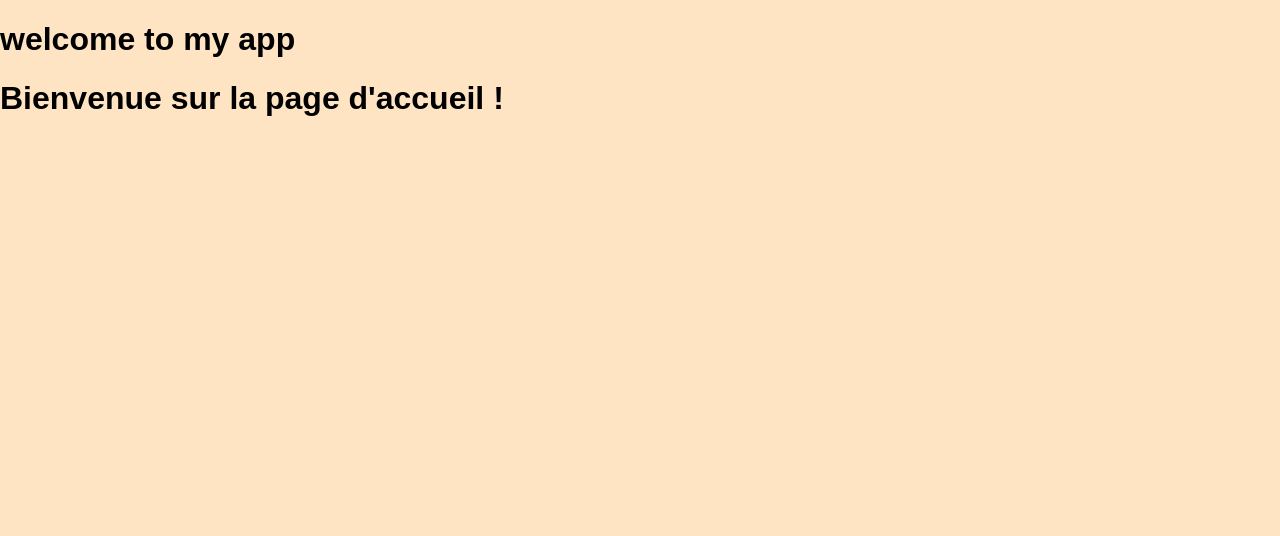
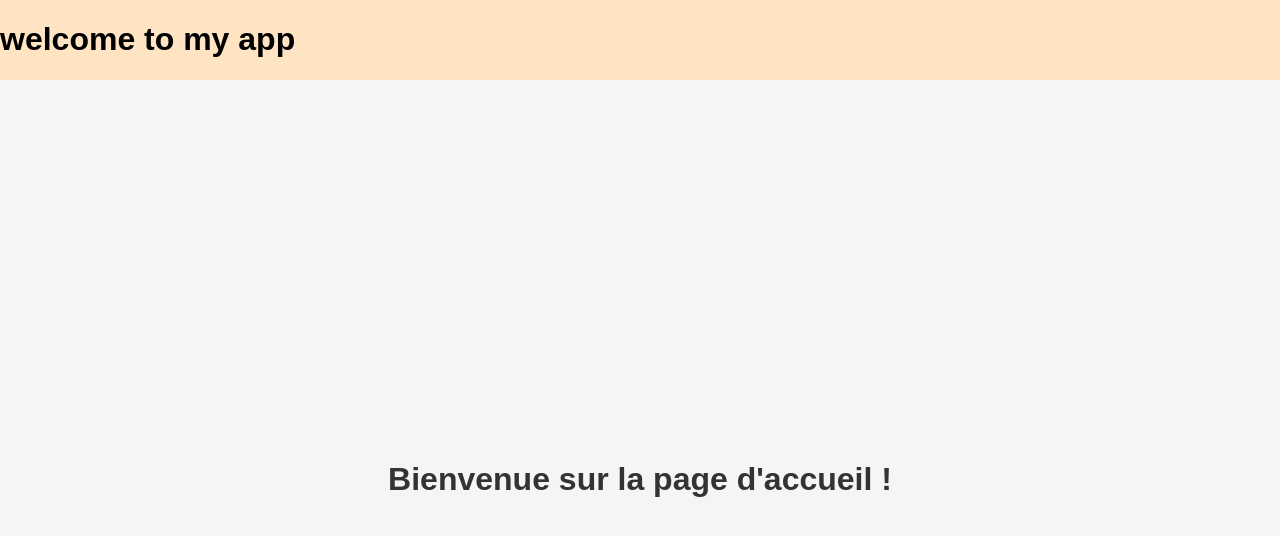
Before and after one commit to TheaCOLINOT/git-project, a React (Create React App) app: page / in a window 1280 px wide. Shown: the top 536 px of the page. Built offline with nearby package versions, Linux system fonts and the light colour scheme.

Commit message:
add CSS for the home page

```diff
--- a/public/index.html
+++ b/public/index.html
@@ -1,14 +1,12 @@
 <!DOCTYPE html>
 <html lang="en">
+
 <head>
   <meta charset="utf-8" />
   <link rel="icon" href="%PUBLIC_URL%/favicon.ico" />
   <meta name="viewport" content="width=device-width, initial-scale=1" />
   <meta name="theme-color" content="#000000" />
-    <meta
-      name="description"
-      content="Web site created using create-react-app"
-    />
+  <meta name="description" content="Web site created using create-react-app" />
   <link rel="apple-touch-icon" href="%PUBLIC_URL%/logo192.png" />
   <!--
       manifest.json provides metadata used when your web app is installed on a
@@ -24,8 +22,9 @@
       work correctly both with client-side routing and a non-root public URL.
       Learn how to configure a non-root public URL by running `npm run build`.
     -->
-    <title>React App</title>
+  <title>Git Project</title>
 </head>
+
 <body>
   <noscript>You need to enable JavaScript to run this app.</noscript>
   <div id="root"></div>
@@ -40,4 +39,5 @@
       To create a production bundle, use `npm run build` or `yarn build`.
     -->
 </body>
+
 </html>
--- a/src/pages/Home.js
+++ b/src/pages/Home.js
@@ -1,7 +1,12 @@
 import React from "react";
+import "../styles/Home.css";
 
 function Home() {
-  return <h1>Bienvenue sur la page d&apos;accueil !</h1>;
+  return (
+    <div className="home-container">
+      <h1>Bienvenue sur la page  d&apos;accueil !</h1>
+    </div>
+  );
 }
 
 export default Home;
--- a/src/styles/Home.css
+++ b/src/styles/Home.css
@@ -0,0 +1,16 @@
+/* Styles pour la page d'accueil */
+
+.home-container {
+    display: flex;
+    justify-content: center;
+    align-items: center;
+    height: 100vh;
+    background-color: #f5f5f5;
+    text-align: center;
+}
+
+.home-container h1 {
+    font-size: 2rem;
+    color: #333;
+    font-weight: bold;
+}
```
Lines whose indentation alone changed are shown as unchanged.
